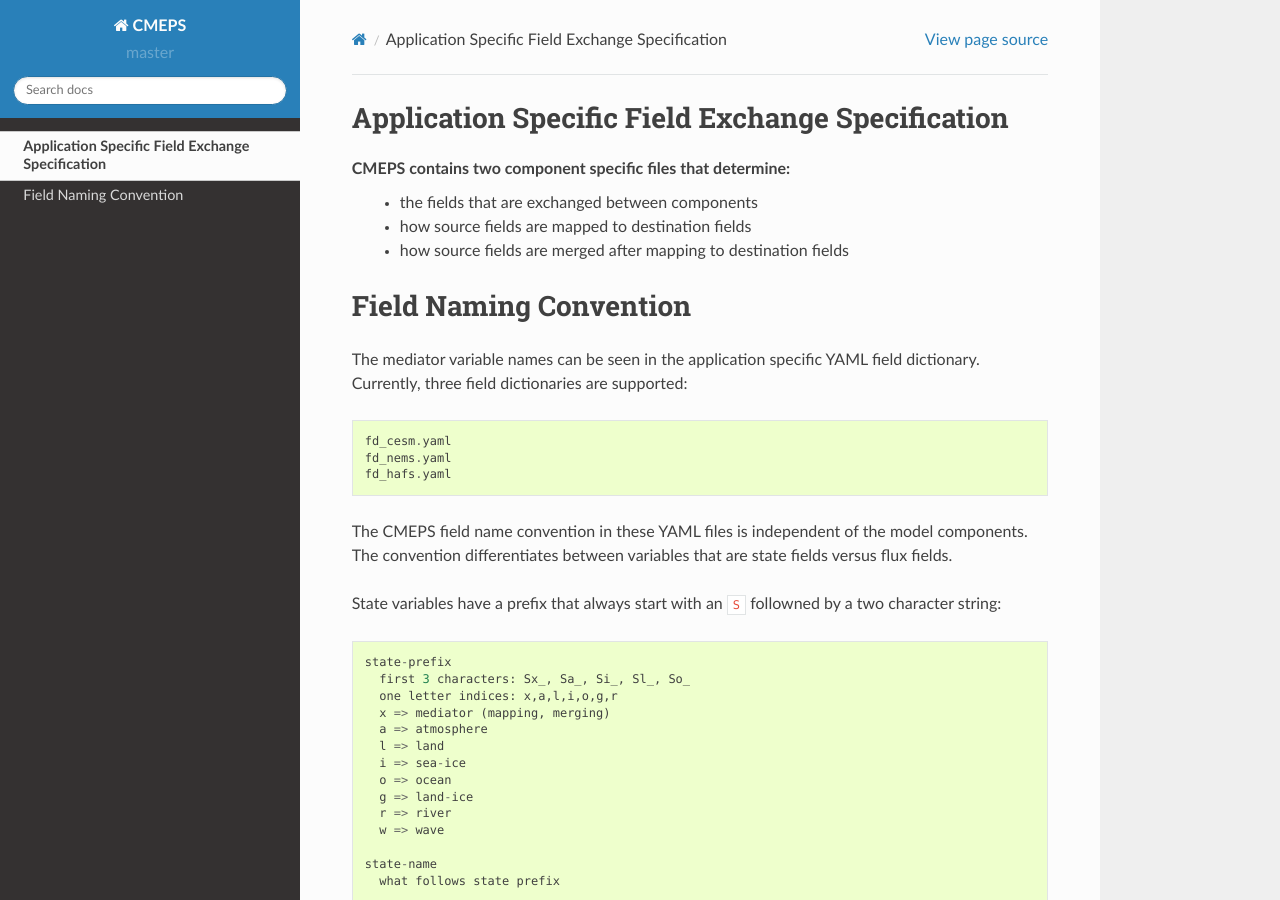
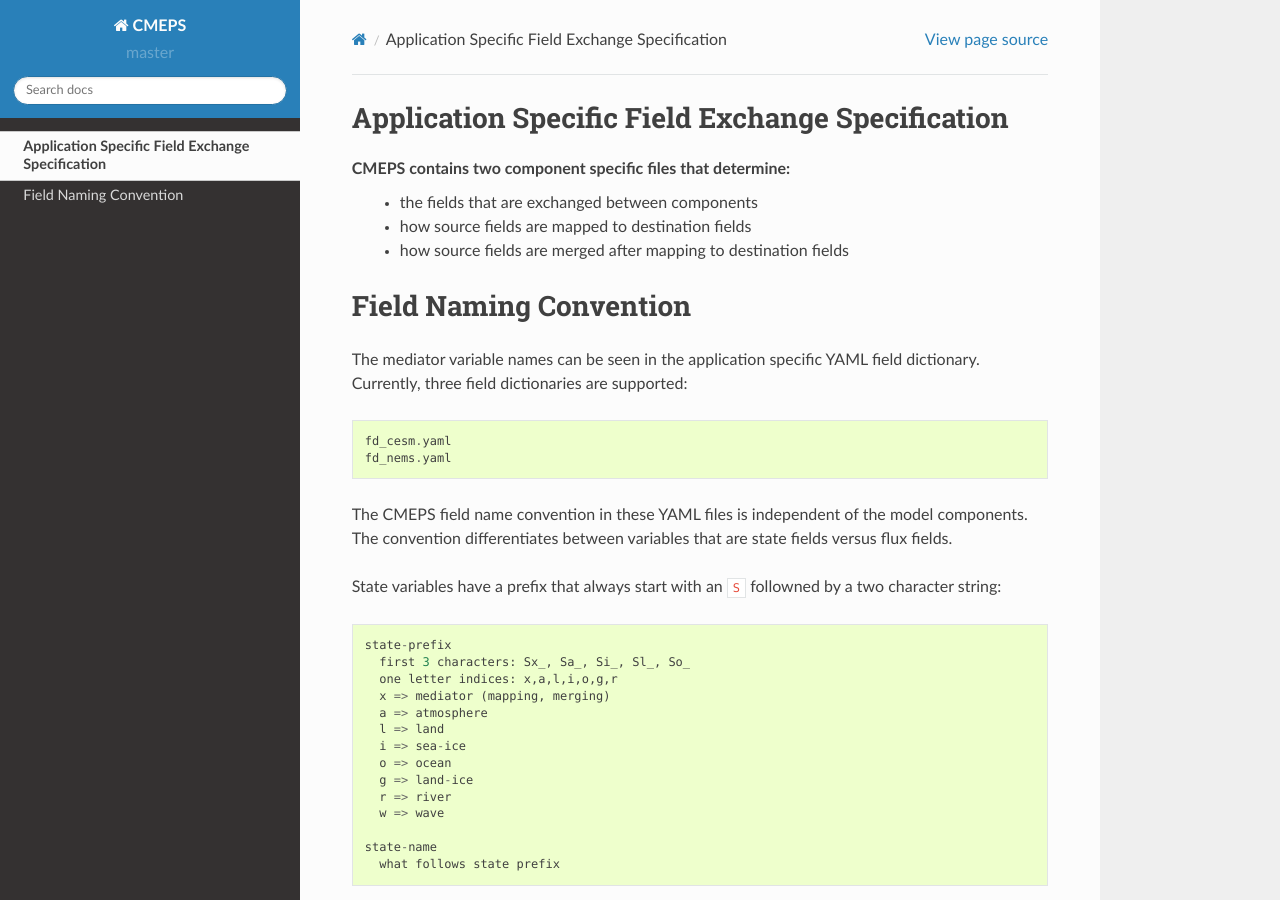
Before and after one commit to ESCOMP/CMEPS, a Sphinx documentation site: the page built from doc/source/field_naming_convention.rst, in a window 1280 px wide and 900 px high. Built offline with Sphinx 7.4.7 and the Read the Docs theme 2.0.0, drawn with Linux system fonts in a browser that asks for light colours; pages that are not in the unit, such as notebooks, are missing from menus; comment, search, counter and statistics services are not loaded.

Commit message:
update nems field dictionary and remove hafs one

```diff
--- a/doc/source/field_naming_convention.rst
+++ b/doc/source/field_naming_convention.rst
@@ -17,7 +17,6 @@ field dictionaries are supported::
 
   fd_cesm.yaml
   fd_nems.yaml
-  fd_hafs.yaml
 
 The CMEPS field name convention in these YAML files is independent of the model components.
 The convention differentiates between variables that are state fields versus flux fields.
```
Also changed, not shown: 3 other files.
